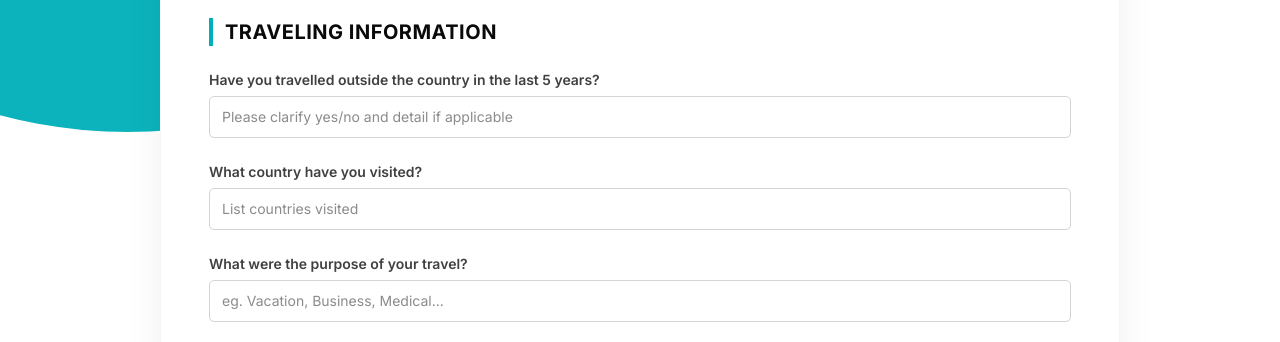
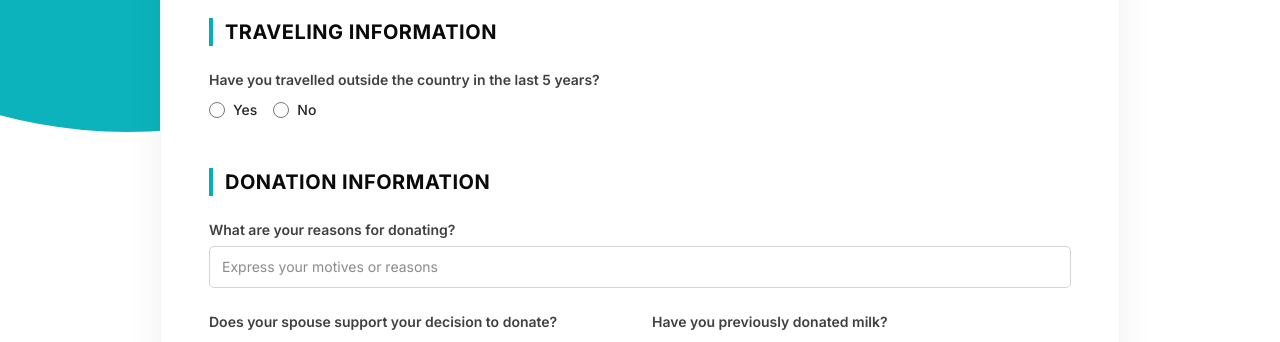
Before and after one commit to KaiserLycan/Makati-Human-Milk-Bank-Web, a Next.js app: page /apply/donor in a window 1280 px wide. Both pictures are taken after a click on the button "2. Travel & Donation". Shown: the part 447-789 px from the top of the page. Built offline with nearby package versions, Linux system fonts and the light colour scheme; no server answers.

Commit message:
feat(apply): convert travelling/donation inputs to radio options and fix date validation in donor application

```diff
--- a/src/components/donor-application.tsx
+++ b/src/components/donor-application.tsx
@@ -506,19 +506,27 @@ export default function DonorApplication({ onSubmitSuccess }: DonorApplicationPr
                     <div className="grid grid-cols-1 gap-6">
                       {/* Travelled outside */}
                       <div className="flex flex-col gap-1.5">
-                        <label htmlFor="travelledOutside" className="text-neutral-700 font-sans text-sm font-semibold">
+                        <label className="text-neutral-700 font-sans text-sm font-semibold">
                           Have you travelled outside the country in the last 5 years?
                         </label>
+                        <div className="flex gap-4 mt-1">
+                          {['Yes', 'No'].map((choice) => (
+                            <label key={choice} className="flex items-center gap-2 font-sans text-sm font-medium text-neutral-800 cursor-pointer">
                               <input
-                          type="text"
-                          id="travelledOutside"
+                                type="radio"
                                 name="travelledOutside"
-                          value={formData.travelledOutside}
-                          onChange={handleInputChange}
-                          placeholder="Please clarify yes/no and detail if applicable"
-                          className="border border-neutral-300 rounded-[5px] px-3 py-2.5 font-sans text-sm focus:outline-none focus:ring-1 focus:ring-brand-teal focus:border-brand-teal"
+                                checked={formData.travelledOutside === choice}
+                                onChange={() => handleRadioChange('travelledOutside', choice)}
+                                className="size-4 text-brand-teal focus:ring-brand-teal border-neutral-300"
                               />
+                              {choice}
+                            </label>
+                          ))}
                         </div>
+                      </div>
+
+                      {formData.travelledOutside === 'Yes' && (
+                        <>
                           {/* Country visited */}
                           <div className="flex flex-col gap-1.5">
                             <label htmlFor="countriesVisited" className="text-neutral-700 font-sans text-sm font-semibold">
@@ -549,6 +557,8 @@ export default function DonorApplication({ onSubmitSuccess }: DonorApplicationPr
                               className="border border-neutral-300 rounded-[5px] px-3 py-2.5 font-sans text-sm focus:outline-none focus:ring-1 focus:ring-brand-teal focus:border-brand-teal"
                             />
                           </div>
+                        </>
+                      )}
                     </div>
                   </fieldset>
 
@@ -576,46 +586,58 @@ export default function DonorApplication({ onSubmitSuccess }: DonorApplicationPr
                       </div>
                       {/* Spouse support */}
                       <div className="flex flex-col gap-1.5">
-                        <label htmlFor="spouseSupport" className="text-neutral-700 font-sans text-sm font-semibold">
+                        <label className="text-neutral-700 font-sans text-sm font-semibold">
                           Does your spouse support your decision to donate?
                         </label>
+                        <div className="flex flex-wrap gap-4 mt-1">
+                          {['Yes', 'No', 'Not Applicable'].map((choice) => (
+                            <label key={choice} className="flex items-center gap-2 font-sans text-sm font-medium text-neutral-800 cursor-pointer">
                               <input
-                          type="text"
-                          id="spouseSupport"
+                                type="radio"
                                 name="spouseSupport"
-                          value={formData.spouseSupport}
-                          onChange={handleInputChange}
-                          placeholder="eg. Yes / No / Not Applicable"
-                          className="border border-neutral-300 rounded-[5px] px-3 py-2.5 font-sans text-sm focus:outline-none focus:ring-1 focus:ring-brand-teal focus:border-brand-teal"
+                                checked={formData.spouseSupport === choice}
+                                onChange={() => handleRadioChange('spouseSupport', choice)}
+                                className="size-4 text-brand-teal focus:ring-brand-teal border-neutral-300"
                               />
+                              {choice}
+                            </label>
+                          ))}
+                        </div>
                       </div>
                       {/* Previously donated */}
                       <div className="flex flex-col gap-1.5">
-                        <label htmlFor="previouslyDonated" className="text-neutral-700 font-sans text-sm font-semibold">
+                        <label className="text-neutral-700 font-sans text-sm font-semibold">
                           Have you previously donated milk?
                         </label>
+                        <div className="flex gap-4 mt-1">
+                          {['Yes', 'No'].map((choice) => (
+                            <label key={choice} className="flex items-center gap-2 font-sans text-sm font-medium text-neutral-800 cursor-pointer">
                               <input
-                          type="text"
-                          id="previouslyDonated"
+                                type="radio"
                                 name="previouslyDonated"
-                          value={formData.previouslyDonated}
-                          onChange={handleInputChange}
-                          placeholder="eg. Yes / No"
-                          className="border border-neutral-300 rounded-[5px] px-3 py-2.5 font-sans text-sm focus:outline-none focus:ring-1 focus:ring-brand-teal focus:border-brand-teal"
+                                checked={formData.previouslyDonated === choice}
+                                onChange={() => handleRadioChange('previouslyDonated', choice)}
+                                className="size-4 text-brand-teal focus:ring-brand-teal border-neutral-300"
                               />
+                              {choice}
+                            </label>
+                          ))}
                         </div>
+                      </div>
+
+                      {formData.previouslyDonated === 'Yes' && (
+                        <>
                           {/* Last donation date */}
                           <div className="flex flex-col gap-1.5">
                             <label htmlFor="lastDonationDate" className="text-neutral-700 font-sans text-sm font-semibold">
                               When was your last donation?
                             </label>
                             <input
-                          type="text"
+                              type="date"
                               id="lastDonationDate"
                               name="lastDonationDate"
                               value={formData.lastDonationDate}
                               onChange={handleInputChange}
-                          placeholder="Please specify date if applicable"
                               className="border border-neutral-300 rounded-[5px] px-3 py-2.5 font-sans text-sm focus:outline-none focus:ring-1 focus:ring-brand-teal focus:border-brand-teal"
                             />
                           </div>
@@ -645,10 +667,12 @@ export default function DonorApplication({ onSubmitSuccess }: DonorApplicationPr
                               name="whyStoppedDonating"
                               value={formData.whyStoppedDonating}
                               onChange={handleInputChange}
-                          placeholder="Detail reasons"
+                              placeholder="Reason for stopping your previous donation"
                               className="border border-neutral-300 rounded-[5px] px-3 py-2.5 font-sans text-sm focus:outline-none focus:ring-1 focus:ring-brand-teal focus:border-brand-teal"
                             />
                           </div>
+                        </>
+                      )}
                     </div>
 
                     {/* Form Actions Footer */}
```
Lines whose indentation alone changed are shown as unchanged.
